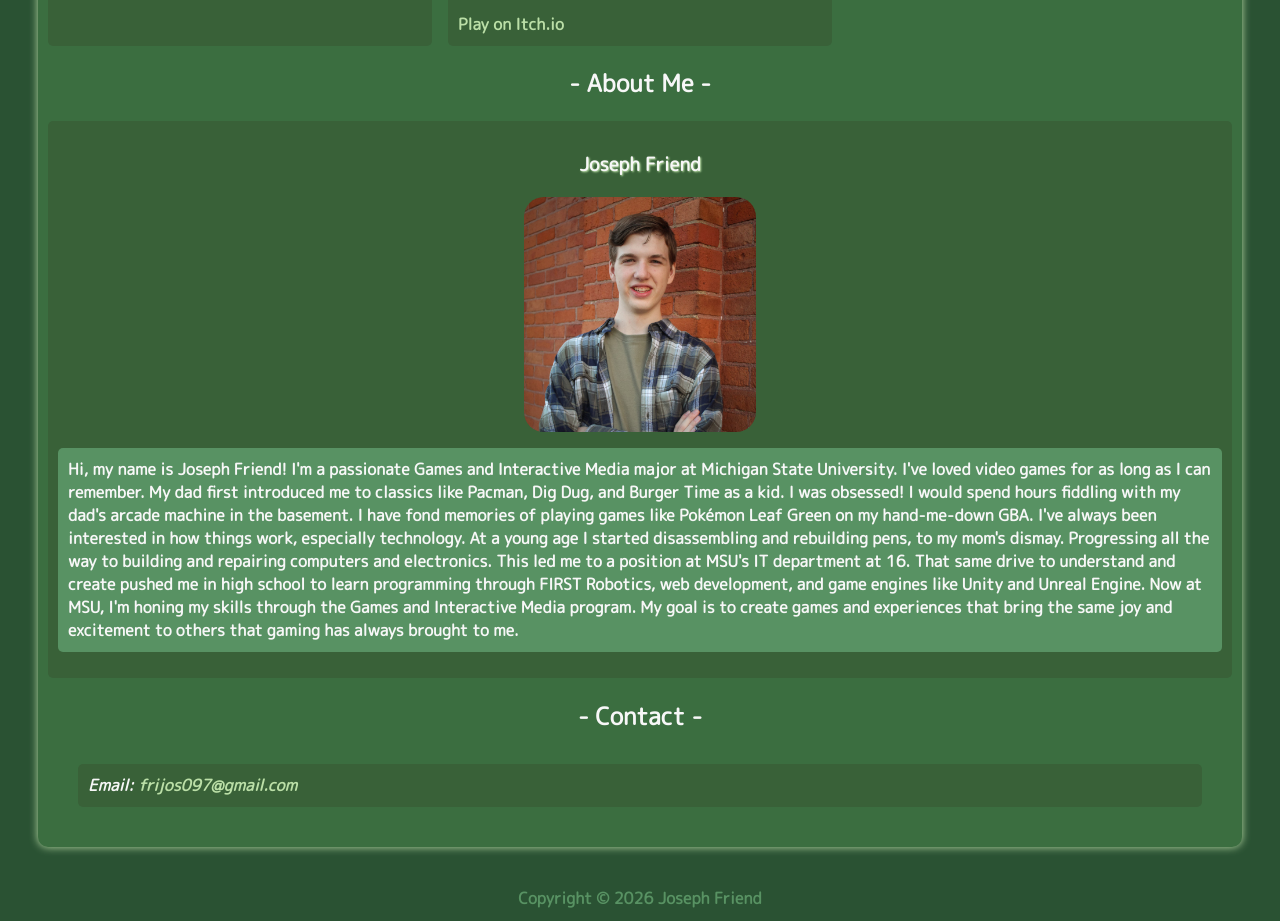
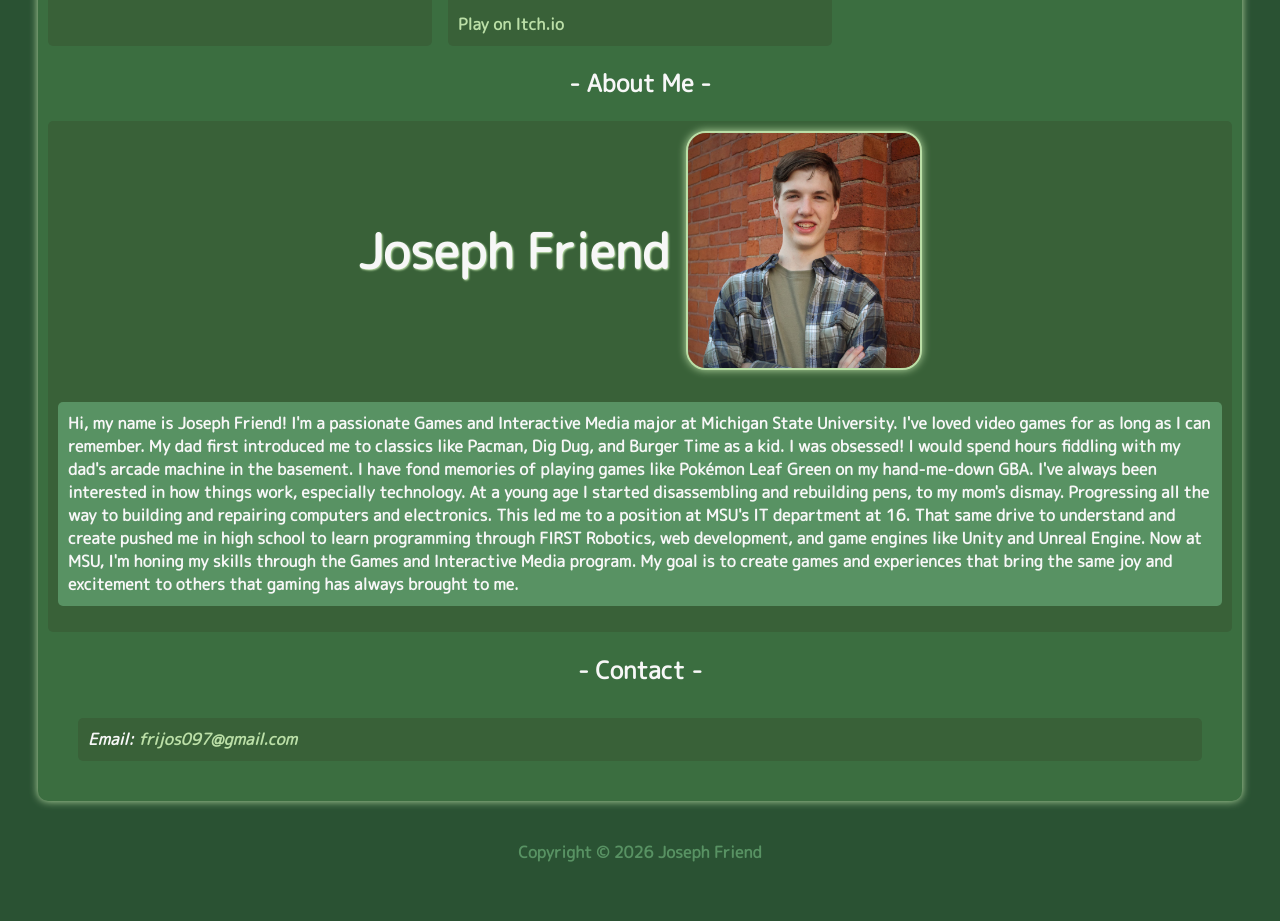
Before and after one commit to Joseph-Friend/portfolio-project-mi349, a plain HTML site: page index.html in a window 1280 px wide. Shown: the part 1334-2255 px from the top of the page. After the commit the page ends 2224 px from the top, so only its background shows below. Drawn offline with Linux system fonts and the light colour scheme.

Commit message:
The AI Prompted Code

```diff
--- a/style.css
+++ b/style.css
@@ -70,10 +70,24 @@ a:hover {
 #about article {
     display: flex;
     align-items: center;
-    flex-direction: column;
+    flex-wrap: wrap;
+    justify-content: center;
+    gap: 1em;
     background: var(--article-bg);
     border-radius: 5px;
     padding: var(--standard-padding);
+}
+
+/* Prompt For Copilot */
+/* Give my img rule a simliar border/drop shadow as the .dropshadow class. Then align the h3 text in the #about article rule to the left side of the image so that they are side by side and centered but above the paragraph with a 1em gap between them, Also make the h3 text bolded and 3x the size. */
+
+#about article h3 {
+    font-size: 3em;
+    font-weight: bold;
+}
+
+#about article p {
+    flex-basis: 100%;
 }
 
 @media (min-width: 400px) {
@@ -127,6 +141,8 @@ footer {
 img {
     border-radius: 20px;
     width: 20%;
+    border: 2px solid var(--accent-color);
+    filter: drop-shadow(0 0 0.25rem var(--accent-color));
 }
 
 /* #9 */
```
